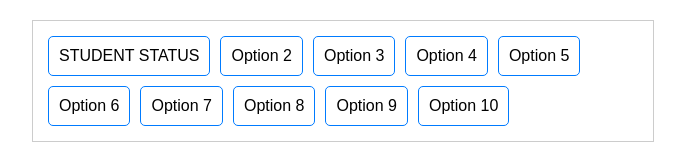
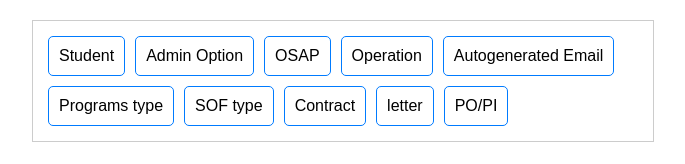
Before and after one commit to HardikFatehkar/chatbot0.1, a website: page public/index.html in a window 1280 px wide. Shown: the whole page, without its empty margins (297-982 px from the left). Drawn offline with Linux system fonts and the light colour scheme.

Commit message:
added values

```diff
--- a/public/index.html
+++ b/public/index.html
@@ -49,16 +49,16 @@
 
         // Initial options
         displayOptions([
-            { text: 'STUDENT STATUS', value: '1' },
-            { text: 'Option 2', value: '2' },
-            { text: 'Option 3', value: '3' },
-            { text: 'Option 4', value: '4' },
-            { text: 'Option 5', value: '5' },
-            { text: 'Option 6', value: '6' },
-            { text: 'Option 7', value: '7' },
-            { text: 'Option 8', value: '8' },
-            { text: 'Option 9', value: '9' },
-            { text: 'Option 10', value: '10' }
+            { text: 'Student', value: '1' },
+            { text: 'Admin Option', value: '2' },
+            { text: 'OSAP', value: '3' },
+            { text: 'Operation', value: '4' },
+            { text: 'Autogenerated Email', value: '5' },
+            { text: 'Programs type', value: '6' },
+            { text: 'SOF type', value: '7' },
+            { text: 'Contract', value: '8' },
+            { text: 'letter', value: '9' },
+            { text: 'PO/PI', value: '10' }
         ]);
     </script>
 </body>
```
